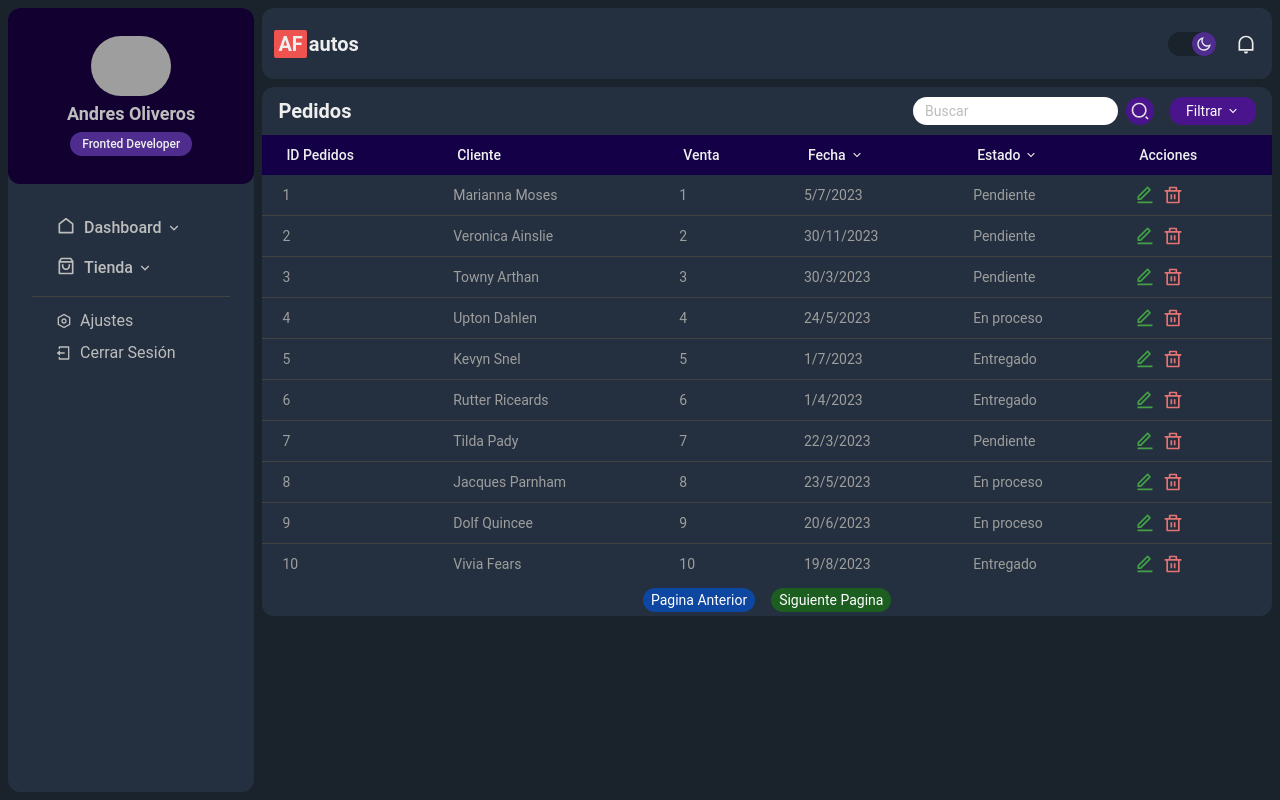
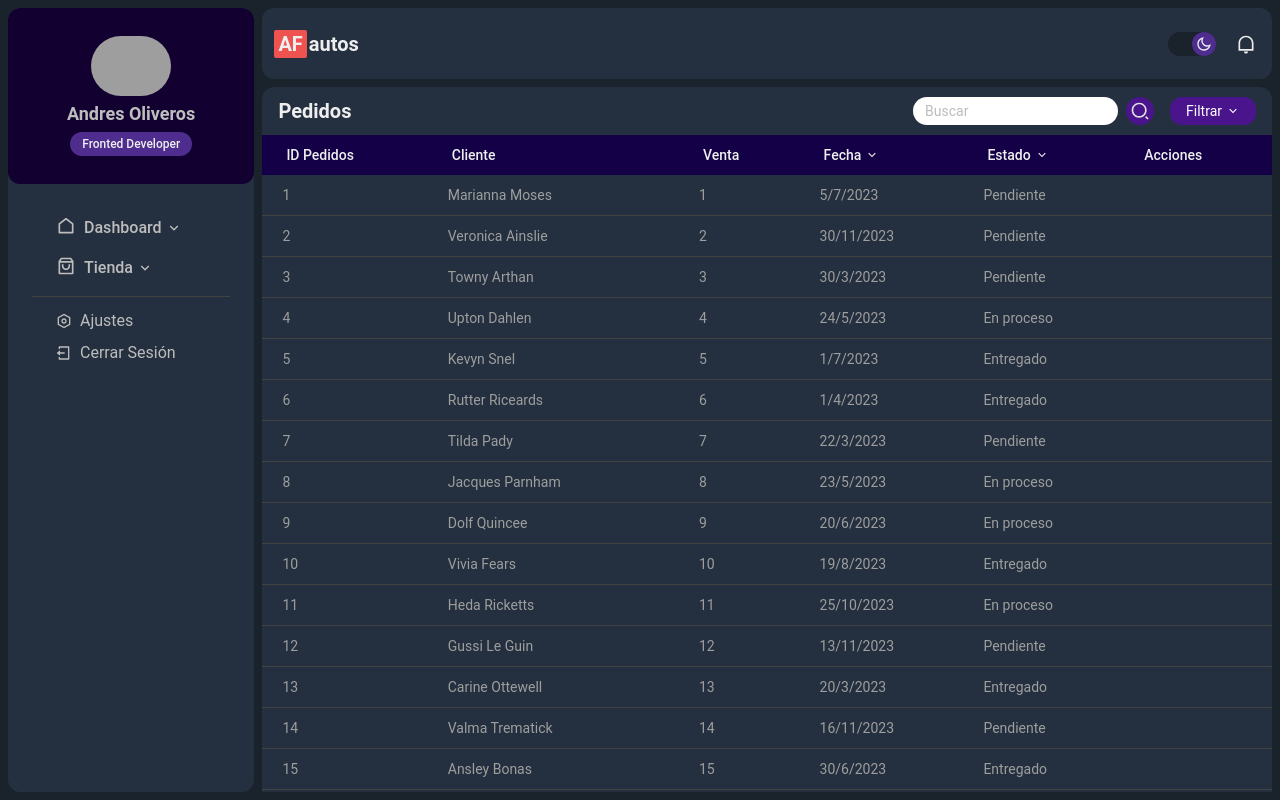
Before and after one commit to AndresOliverosDev/afautos_frontend, a React (Vite) app: page /Pedidos in a window 1280 px wide. Built offline with nearby package versions, Linux system fonts and the light colour scheme; grey boxes are pictures that could not be loaded.

Commit message:
Table Modify

```diff
--- a/src/Pages/Products.jsx
+++ b/src/Pages/Products.jsx
@@ -23,7 +23,8 @@ const Products = () => {
   const columns = [
     {
       header: "Imagen",
-      accessorKey: "imageUrl"
+      accessorKey: "imageUrl",
+      isImage:true
     },
     {
       header: "ID",
--- a/src/components/Table/Table.jsx
+++ b/src/components/Table/Table.jsx
@@ -99,17 +99,24 @@ const Table = ({ columns, data, nameTable }) => {
         {/* Table Content*/}
 
         <tbody className="divide-y divide-gray-800">
-          {table.getRowModel().rows.map((row) => (
-            <tr className="hover:bg-bg-dark" key={row.id}>
-              {row.getVisibleCells().map((cell, index) => (
-                <td key={index} className="px-5 py-2.5">
-                  {flexRender(cell.column.columnDef.cell, cell.getContext())}
+          {data.map((row, rowIndex) => (
+            <tr key={rowIndex} className="hover:bg-bg-dark">
+              {columns.map((column, colIndex) => (
+                <td key={colIndex} className="px-5 py-2.5">
+                  {column.isImage && column.accessorKey && row[column.accessorKey] ? (
+                    <img src={row[column.accessorKey]} alt={column.header} className="w-16 h-16 object-cover rounded-full" />
+                  ) : (
+                    row[column.accessorKey]
+                  )}
                 </td>
               ))}
             </tr>
           ))}
         </tbody>
       </table>
+
+      {/* Pagination */}
+
       <div className="flex justify-center gap-4 py-1 text-sm text-white">
         <button
           className="rounded-2xl bg-blue-900 px-2 py-0.5"
```
